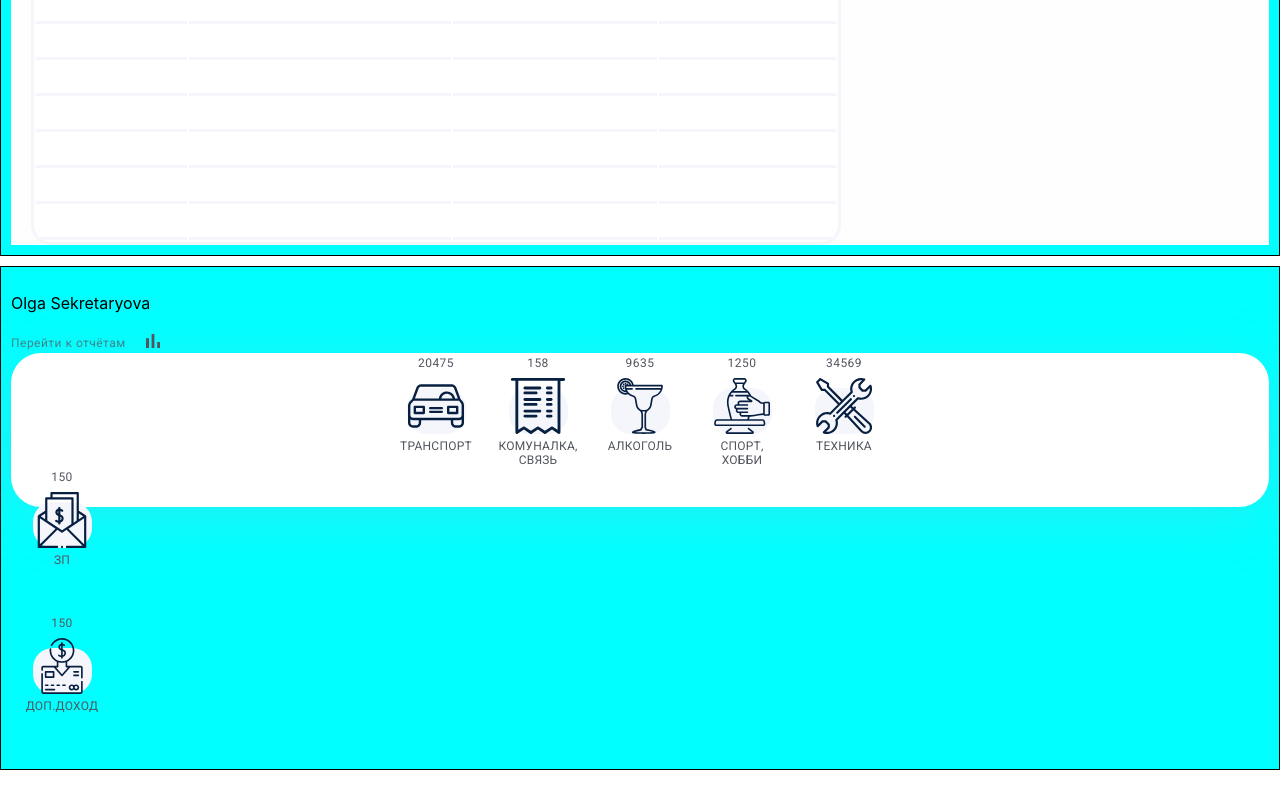
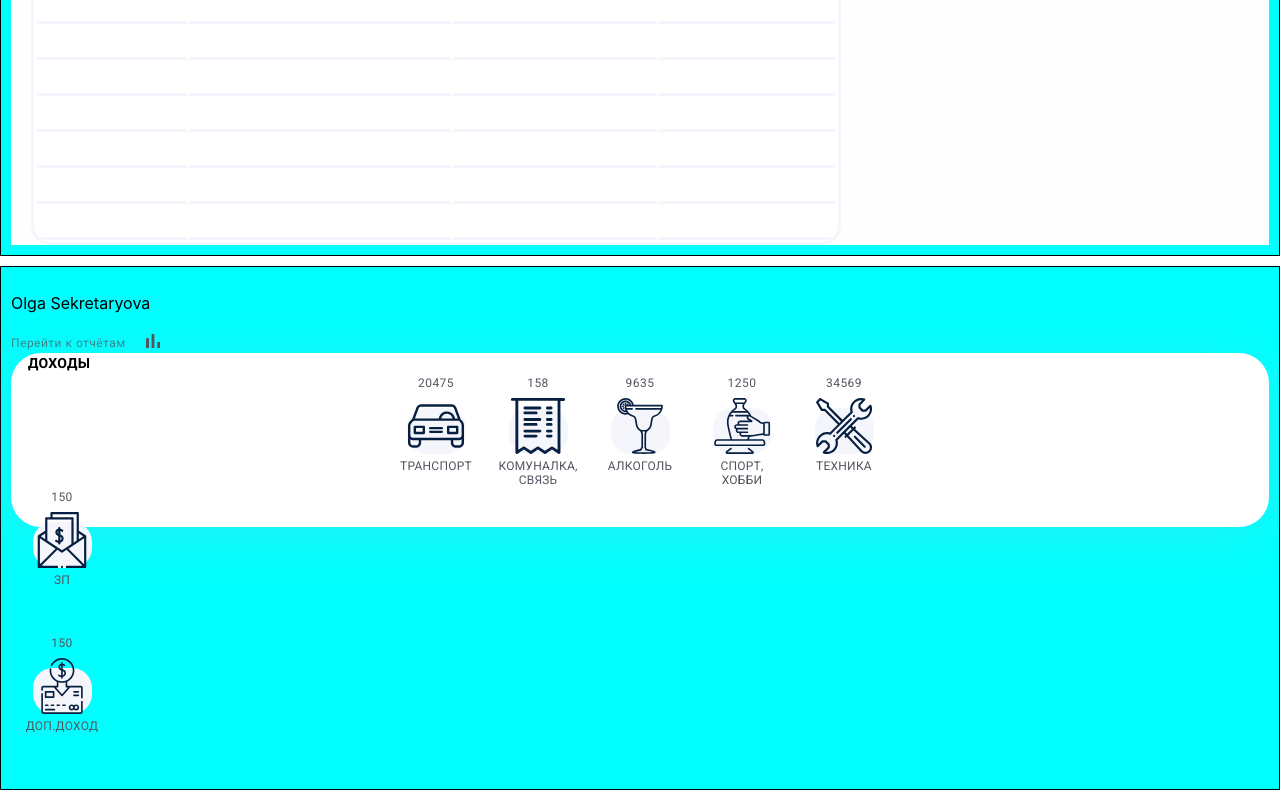
Before and after one commit to olgaX2a/goit-team-project-kapusta-client, a React (Create React App) app: page / in a window 1280 px wide. Shown: the part 2831-3631 px from the top of the page. Built offline with nearby package versions, Linux system fonts and the light colour scheme.

Commit message:
Preliminary: Category title

```diff
--- a/src/components/CategoryCard/Category.module.scss
+++ b/src/components/CategoryCard/Category.module.scss
@@ -96,3 +96,19 @@
     margin-bottom: -32px;
   }
 }
+
+.title {
+  margin: 0;
+  width: 96px;
+  height: 20px;
+  display: flex;
+  justify-content: center;
+  align-items: center;
+  font-family: $main-font;
+  font-weight: 700;
+  font-size: 14px;
+  line-height: 16px;
+  letter-spacing: 0.02em;
+  text-transform: uppercase;
+  color: $black-color;
+}
--- /dev/null
+++ b/src/components/CategoryCard/CategoryTitle.jsx
@@ -0,0 +1,13 @@
+import React from 'react';
+import PropTypes from 'prop-types';
+import styles from './Category.module.scss';
+
+function CategoryTitle({ title }) {
+  return <p className={styles.title}>{title}</p>;
+}
+
+export default CategoryTitle;
+
+CategoryTitle.propTypes = {
+  title: PropTypes.string.isRequired,
+};
--- a/src/components/shared/Testing/Testing.jsx
+++ b/src/components/shared/Testing/Testing.jsx
@@ -9,6 +9,7 @@ import RegisterForm from '../../RegisterForm/RegisterForm';
 import Chart from '../../Chart/Chart';
 import CategoryCard from '../../CategoryCard';
 import CategoryCollection from '../../CategoryCard/CategoryCollection';
+import CategoryTitle from '../../CategoryCard/CategoryTitle';
 import { incomeCategory } from '../../../utils/incomeCategories';
 import { expenseCategory } from '../../../utils/expenseCategories';
 import Transactions from '../../Transactions/Transactions';
@@ -64,8 +65,8 @@ function Testing() {
         <div className={styles.personalBlock}>
           <p>Olga Sekretaryova</p>
           <ToReports />
-
           <Paper>
+            <CategoryTitle title={'Доходы'} />
             <CategoryCollection collection={testCategories} onSelection={cardClick} />
           </Paper>
           <div>
```
Also changed, not shown: src/assets/arrow-left.svg (added), src/assets/arrow-right.svg (added).
